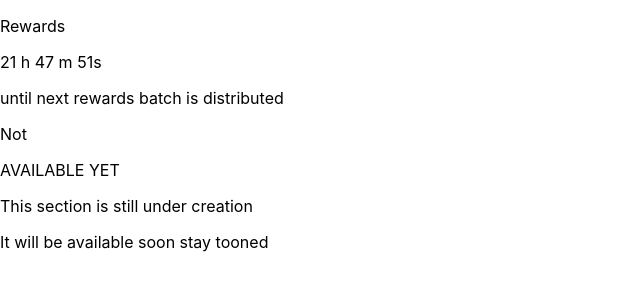
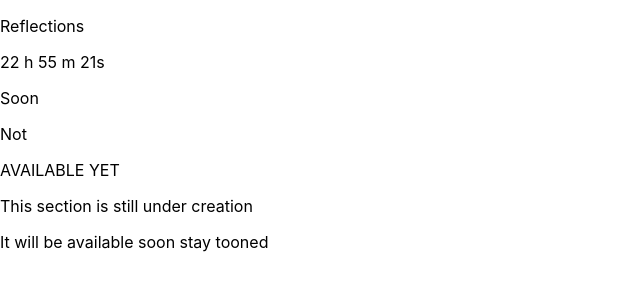
Before and after one commit to iladnash19/tethysPayy, a Next.js app: page /components/RightBar in a window 1280 px wide. Shown: the top 300 px of the page, without its empty margins (0-640 px from the left). Built offline with nearby package versions, Linux system fonts and the light colour scheme; what react-moralis would draw is missing.

Commit message:
Update RightBar.js

```diff
--- a/pages/components/RightBar.js
+++ b/pages/components/RightBar.js
@@ -25,11 +25,11 @@ const RightBar = () => {
     return (
         <div className=" bg-white w-4/12 rounded-xl border border-black-0">
             <div className="border-b p-3 border-gray-100">
-                <p className="font-semibold  ">Rewards </p>
+                <p className="font-semibold  ">Reflections </p>
             </div>
             <div className="flex flex-col items-center p-3">
-                <p className="font-semibold text-lg text-gray-800" > 21 h 47 m 51s</p>
-                <p className="text-gray-600 text-sm">until next rewards batch is distributed</p>
+                <p className="font-semibold text-lg text-gray-800" > 22 h 55 m 21s</p>
+                <p className="text-gray-600 text-sm">Soon</p>
             </div>
 
             <div className="p-4  flex items-center justify-center">
```
